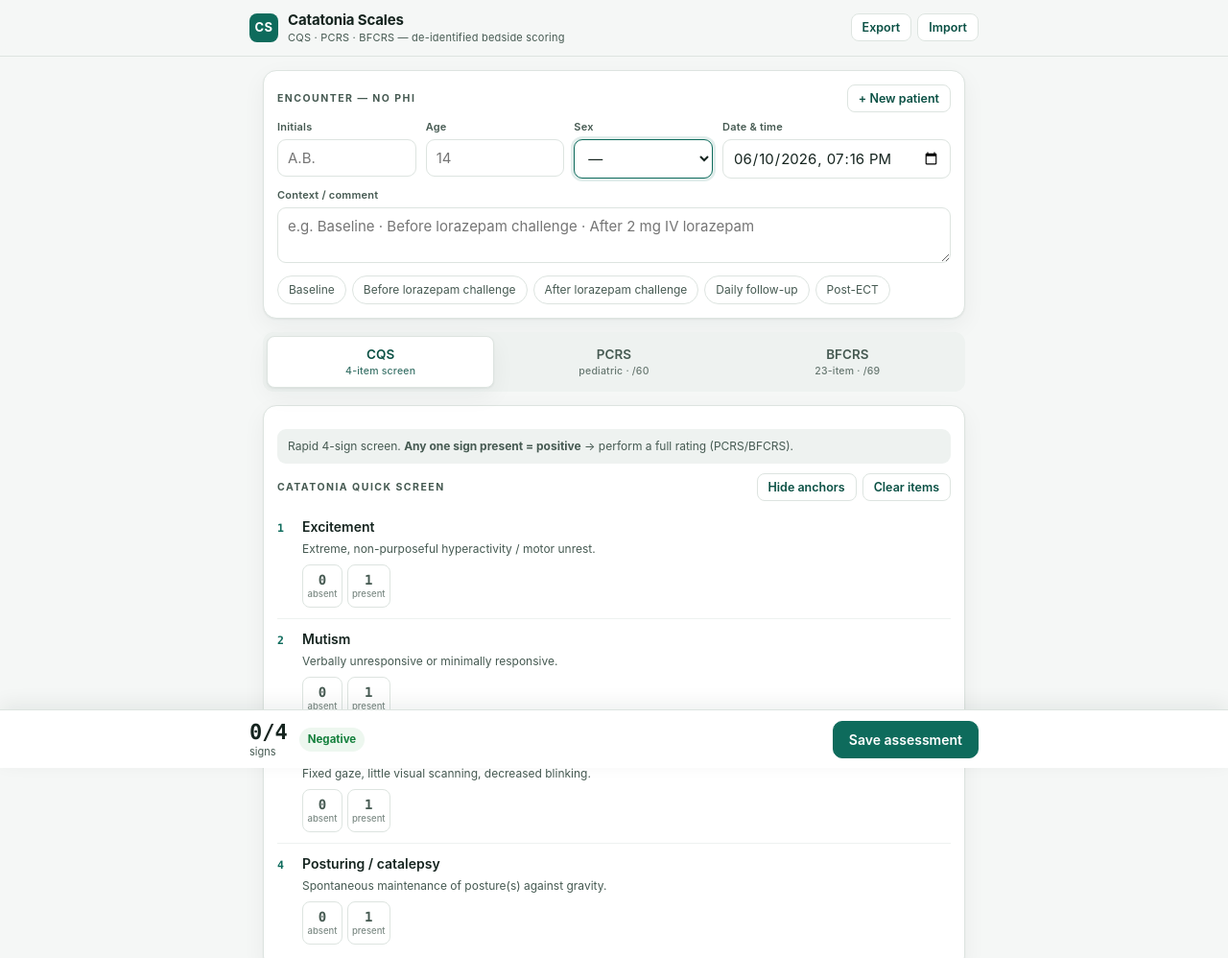
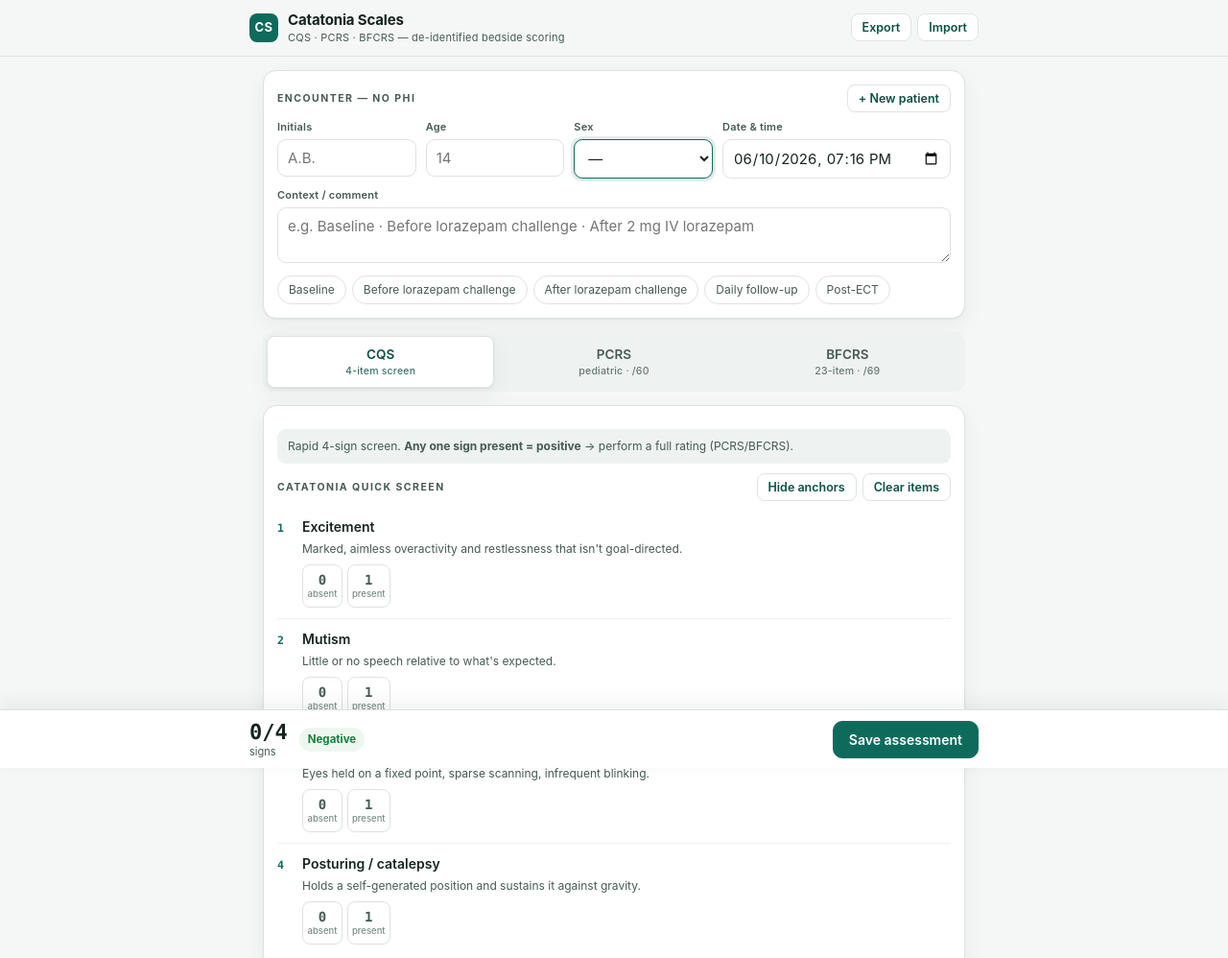
Before and after one commit to schennankara/Catatonia, a plain HTML site: page index.html in a window 1280 px wide. Shown: the top 998 px of the page at 96% size. Drawn offline with Linux system fonts and the light colour scheme.

Commit message:
Revise notes and item definitions in index.html
Updated summary and item definitions for clarity and accuracy.

```diff
--- a/index.html
+++ b/index.html
@@ -234,14 +234,19 @@
   </div>
 
   <details class="foot">
-    <summary>Notes, references &amp; data handling</summary>
+    <summary>References, attribution &amp; data handling</summary>
     <p>
       <b>No PHI.</b> Only initials, age, sex, date/time and a free-text comment are stored. Do not enter names, MRNs or DOBs.
       Data is saved locally in this browser only and never leaves the device; use Export for a portable JSON backup.<br><br>
-      <b>CQS</b> — Catatonia Quick Screen (Luccarelli et&nbsp;al., 2025): any one of excitement, mutism, staring, or posturing = positive screen → proceed to full rating.<br>
-      <b>BFCRS</b> — Bush–Francis Catatonia Rating Scale (Bush et&nbsp;al., 1996), 23 items, 0–3 (six items 0/3 only). Screening instrument = first 14 items; ≥2 present = positive screen.<br>
-      <b>PCRS</b> — Pediatric Catatonia Rating Scale (Benarous et&nbsp;al., 2016), 20 items, max 60, suggestive threshold ≥9. The item set here approximates the published scale (BFCRS anchors for shared items, plus the documented pediatric additions). Verify exact items/anchors against the source before clinical use.<br><br>
-      A decision-support aid, not a diagnostic device. Clinical judgement governs.
+
+      <b>Scales &amp; sources</b><br>
+      <b>CQS</b> — Catatonia Quick Screen. Luccarelli J, et&nbsp;al. <i>Acta Psychiatrica Scandinavica</i> (2025). Any one of excitement, mutism, staring, or posturing = positive screen → proceed to a full rating.<br>
+      <b>BFCRS</b> — Bush–Francis Catatonia Rating Scale. Bush G, Fink M, Petrides G, Dowling F, Francis A. Catatonia. I. Rating scale and standardized examination. <i>Acta Psychiatr Scand.</i> 1996;93(2):129–136. 23 items scored 0–3 (six items 0/3 only); screening instrument = first 14 items, ≥2 present = positive screen. Official training materials: University of Rochester (Oldham, Wortzel &amp; Francis).<br>
+      <b>PCRS</b> — Pediatric Catatonia Rating Scale. Benarous X, Consoli A, Raffin M, et&nbsp;al. Validation of the Pediatric Catatonia Rating Scale (PCRS). <i>Schizophr Res.</i> 2016;176(2–3):378–386. 20 items, max 60, suggestive threshold ≥9.<br><br>
+
+      <b>Attribution &amp; copyright.</b> The catatonia rating scales referenced here were created by their respective authors and remain their intellectual property and that of their publishers. This tool reproduces only short item labels, the numeric scoring structure, and validated cut-offs (facts/method), with all item descriptions written in original wording for bedside reference — it is not a reproduction of any published manual or anchor text. For the authoritative instruments and scoring manuals, consult the original publications. The PCRS item set here is an independent functional rendering; verify against Benarous et&nbsp;al. (2016) before clinical use.<br><br>
+
+      <b>Not affiliated / not endorsed.</b> This is an independent clinical-support utility. It is not affiliated with, authored by, or endorsed by the scale authors, the University of Rochester, Pitié-Salpêtrière, or any journal or publisher. A decision-support aid, not a diagnostic device or regulated medical software. Clinical judgement governs.
     </p>
   </details>
 </div>
@@ -271,65 +276,65 @@ const SCALES = {
     title:"Catatonia Quick Screen", max:4, type:"screen",
     note:{cls:"", html:"Rapid 4-sign screen. <b>Any one sign present = positive</b> → perform a full rating (PCRS/BFCRS)."},
     items:[
-      {n:1,name:"Excitement",def:"Extreme, non-purposeful hyperactivity / motor unrest.",opts:PA},
-      {n:2,name:"Mutism",def:"Verbally unresponsive or minimally responsive.",opts:PA},
-      {n:3,name:"Staring",def:"Fixed gaze, little visual scanning, decreased blinking.",opts:PA},
-      {n:4,name:"Posturing / catalepsy",def:"Spontaneous maintenance of posture(s) against gravity.",opts:PA},
+      {n:1,name:"Excitement",def:"Marked, aimless overactivity and restlessness that isn't goal-directed.",opts:PA},
+      {n:2,name:"Mutism",def:"Little or no speech relative to what's expected.",opts:PA},
+      {n:3,name:"Staring",def:"Eyes held on a fixed point, sparse scanning, infrequent blinking.",opts:PA},
+      {n:4,name:"Posturing / catalepsy",def:"Holds a self-generated position and sustains it against gravity.",opts:PA},
     ]
   },
   BFCRS:{
     title:"Bush–Francis Catatonia Rating Scale", max:69, type:"bfcrs",
     note:{cls:"", html:"Items 1–14 are the screening instrument (<b>≥2 present = positive screen</b>). All 23 items sum to a severity score."},
     items:[
-      {n:1,name:"Immobility / stupor",def:"Extreme hypoactivity, immobile, minimally responsive.",opts:SEV},
-      {n:2,name:"Mutism",def:"Verbally unresponsive or minimally responsive.",opts:SEV},
-      {n:3,name:"Staring",def:"Fixed gaze, little scanning, decreased blinking.",opts:SEV},
-      {n:4,name:"Posturing / catalepsy",def:"Spontaneous maintenance of posture(s).",opts:SEV},
-      {n:5,name:"Grimacing",def:"Maintenance of odd facial expressions.",opts:SEV},
-      {n:6,name:"Echopraxia / echolalia",def:"Mimicking examiner's movements or speech.",opts:SEV},
-      {n:7,name:"Stereotypy",def:"Repetitive, non-goal-directed motor activity.",opts:SEV},
-      {n:8,name:"Mannerisms",def:"Odd, purposeful movements; abnormality in the act itself.",opts:SEV},
-      {n:9,name:"Verbigeration",def:"Repetition of phrases/sentences, like a scratched record.",opts:SEV},
-      {n:10,name:"Rigidity",def:"Rigid position maintained vs. attempts to move (exclude cogwheel/tremor).",opts:SEV},
-      {n:11,name:"Negativism",def:"Motiveless resistance / contrary behaviour to instruction.",opts:SEV},
-      {n:12,name:"Waxy flexibility",def:"Initial resistance then bends like a candle (0 or 3).",opts:BIN},
-      {n:13,name:"Withdrawal",def:"Refusal to eat, drink and/or make eye contact.",opts:SEV},
-      {n:14,name:"Excitement",def:"Extreme non-purposeful hyperactivity / motor unrest.",opts:SEV},
-      {n:15,name:"Impulsivity",def:"Sudden inappropriate behaviour without provocation.",opts:SEV},
-      {n:16,name:"Automatic obedience",def:"Exaggerated cooperation with requests.",opts:SEV},
-      {n:17,name:"Passive obedience (mitgehen)",def:"Arm raises to light finger pressure despite instruction (0 or 3).",opts:BIN},
-      {n:18,name:"Muscle resistance (gegenhalten)",def:"Resistance to passive movement, ↑ with speed (0 or 3).",opts:BIN},
-      {n:19,name:"Motorically stuck (ambitendency)",def:"Stuck in hesitant, indecisive movement (0 or 3).",opts:BIN},
-      {n:20,name:"Grasp reflex",def:"Automatic palmar grasp to stimulation (0 or 3).",opts:BIN},
-      {n:21,name:"Perseveration",def:"Returns repeatedly to same topic/movement (0 or 3).",opts:BIN},
-      {n:22,name:"Combativeness",def:"Undirected belligerence / aggression.",opts:SEV},
-      {n:23,name:"Autonomic abnormality",def:"Abnormal temp, BP, pulse, RR, sweating, flushing.",opts:SEV},
+      {n:1,name:"Immobility / stupor",def:"Movement and reactivity to the environment profoundly reduced.",opts:SEV},
+      {n:2,name:"Mutism",def:"Little or no speech relative to what's expected.",opts:SEV},
+      {n:3,name:"Staring",def:"Eyes fixed, scanning sparse, blinking reduced.",opts:SEV},
+      {n:4,name:"Posturing / catalepsy",def:"Adopts and sustains a self-generated posture.",opts:SEV},
+      {n:5,name:"Grimacing",def:"Sustained or repeated odd facial expressions.",opts:SEV},
+      {n:6,name:"Echopraxia / echolalia",def:"Copies the examiner's actions or words.",opts:SEV},
+      {n:7,name:"Stereotypy",def:"Repetitive movement with no apparent purpose.",opts:SEV},
+      {n:8,name:"Mannerisms",def:"Goal-directed acts carried out in an odd, stilted way.",opts:SEV},
+      {n:9,name:"Verbigeration",def:"Looping repetition of the same words or phrases.",opts:SEV},
+      {n:10,name:"Rigidity",def:"Stiff muscle tone held against passive movement (set aside tremor/cogwheeling).",opts:SEV},
+      {n:11,name:"Negativism",def:"Resists or does the opposite of what's asked, for no clear reason.",opts:SEV},
+      {n:12,name:"Waxy flexibility",def:"Limb yields slowly to repositioning, then stays put (score 0 or 3).",opts:BIN},
+      {n:13,name:"Withdrawal",def:"Turns away from intake and contact — won't eat, drink, or meet the gaze.",opts:SEV},
+      {n:14,name:"Excitement",def:"Aimless, non-purposeful overactivity and unrest.",opts:SEV},
+      {n:15,name:"Impulsivity",def:"Abrupt, contextually inappropriate acts with no prompting.",opts:SEV},
+      {n:16,name:"Automatic obedience",def:"Over-complies with instructions beyond what's asked.",opts:SEV},
+      {n:17,name:"Passive obedience (mitgehen)",def:"Limb follows light examiner pressure despite a 'resist' instruction (score 0 or 3).",opts:BIN},
+      {n:18,name:"Muscle resistance (gegenhalten)",def:"Opposition to passive movement that grows with the examiner's speed (score 0 or 3).",opts:BIN},
+      {n:19,name:"Motorically stuck (ambitendency)",def:"Caught alternating between starting and stopping a movement (score 0 or 3).",opts:BIN},
+      {n:20,name:"Grasp reflex",def:"Reflexive hand closure when the palm is stroked (score 0 or 3).",opts:BIN},
+      {n:21,name:"Perseveration",def:"Keeps returning to the same act or theme (score 0 or 3).",opts:BIN},
+      {n:22,name:"Combativeness",def:"Aggression or belligerence with no clear target or trigger.",opts:SEV},
+      {n:23,name:"Autonomic abnormality",def:"Unstable vitals — temperature, pulse, BP, breathing, sweating, or flushing.",opts:SEV},
     ]
   },
   PCRS:{
     title:"Pediatric Catatonia Rating Scale", max:60, type:"pcrs",
     note:{cls:"warn", html:"Approximates the published 20-item PCRS (Benarous 2016, max 60). <b>Total ≥9 is suggestive of catatonia.</b> Confirm exact item anchors against the source before clinical use."},
     items:[
-      {n:1,name:"Immobility / stupor",def:"Extreme hypoactivity vs. baseline; minimally responsive.",opts:SEV},
-      {n:2,name:"Mutism",def:"New verbal unresponsiveness in a child who previously spoke.",opts:SEV},
-      {n:3,name:"Staring",def:"Fixed gaze, reduced scanning/blinking.",opts:SEV},
-      {n:4,name:"Posturing / catalepsy",def:"Spontaneous maintenance of posture(s).",opts:SEV},
-      {n:5,name:"Grimacing",def:"Maintenance of odd facial expressions.",opts:SEV},
-      {n:6,name:"Echophenomena",def:"Echopraxia / echolalia.",opts:SEV},
-      {n:7,name:"Stereotypies",def:"Repetitive non-goal-directed movement vs. baseline.",opts:SEV},
-      {n:8,name:"Mannerisms",def:"Odd purposeful movements.",opts:SEV},
-      {n:9,name:"Verbigeration / schizophasia",def:"Repetition / disorganized speech.",opts:SEV},
-      {n:10,name:"Rigidity",def:"Maintained rigid position vs. repositioning.",opts:SEV},
-      {n:11,name:"Negativism",def:"Motiveless resistance / contrary behaviour.",opts:SEV},
-      {n:12,name:"Waxy flexibility",def:"Candle-like resistance then repositioning.",opts:SEV},
+      {n:1,name:"Immobility / stupor",def:"Movement and responsiveness far below the child's own baseline.",opts:SEV},
+      {n:2,name:"Mutism",def:"Loss of expected speech in a child who normally talks.",opts:SEV},
+      {n:3,name:"Staring",def:"Fixed gaze with reduced scanning and blinking.",opts:SEV},
+      {n:4,name:"Posturing / catalepsy",def:"Adopts and sustains a self-generated posture.",opts:SEV},
+      {n:5,name:"Grimacing",def:"Sustained or repeated odd facial expressions.",opts:SEV},
+      {n:6,name:"Echophenomena",def:"Copies others' movements (echopraxia) or speech (echolalia).",opts:SEV},
+      {n:7,name:"Stereotypies",def:"Repetitive, purposeless movement above the child's baseline.",opts:SEV},
+      {n:8,name:"Mannerisms",def:"Ordinary acts performed in an odd, stylized manner.",opts:SEV},
+      {n:9,name:"Verbigeration / schizophasia",def:"Looping or disorganized, hard-to-follow speech.",opts:SEV},
+      {n:10,name:"Rigidity",def:"Stiff resistance to passive movement, position held.",opts:SEV},
+      {n:11,name:"Negativism",def:"Unexplained resistance or contrary responses to requests.",opts:SEV},
+      {n:12,name:"Waxy flexibility",def:"Limb yields slowly when repositioned, then stays.",opts:SEV},
       {n:13,name:"Refusal to eat / drink",def:"Reduced or absent oral intake.",opts:SEV},
-      {n:14,name:"Social withdrawal",def:"Withdrawal from interaction / eye contact vs. baseline.",opts:SEV},
-      {n:15,name:"Excitement",def:"Non-purposeful hyperactivity / motor unrest.",opts:SEV},
-      {n:16,name:"Impulsivity",def:"Sudden inappropriate behaviour without provocation.",opts:SEV},
-      {n:17,name:"Automatic / passive obedience",def:"Exaggerated cooperation; mitgehen.",opts:SEV},
-      {n:18,name:"Combativeness",def:"Undirected aggression.",opts:SEV},
-      {n:19,name:"Urinary incontinence",def:"New incontinence (pediatric addition).",opts:SEV},
-      {n:20,name:"Autonomic abnormality / acrocyanosis",def:"Vital-sign instability, sweating, flushing, acrocyanosis.",opts:SEV},
+      {n:14,name:"Social withdrawal",def:"Pulls back from interaction and eye contact versus baseline.",opts:SEV},
+      {n:15,name:"Excitement",def:"Aimless overactivity and motor unrest.",opts:SEV},
+      {n:16,name:"Impulsivity",def:"Abrupt, contextually inappropriate acts with no prompting.",opts:SEV},
+      {n:17,name:"Automatic / passive obedience",def:"Over-compliance; limb follows light examiner pressure (mitgehen).",opts:SEV},
+      {n:18,name:"Combativeness",def:"Undirected aggression or belligerence.",opts:SEV},
+      {n:19,name:"Urinary incontinence",def:"New-onset incontinence (pediatric-specific item).",opts:SEV},
+      {n:20,name:"Autonomic abnormality / acrocyanosis",def:"Unstable vitals, sweating, flushing, or bluish hands/feet (acrocyanosis).",opts:SEV},
     ]
   }
 };
```
